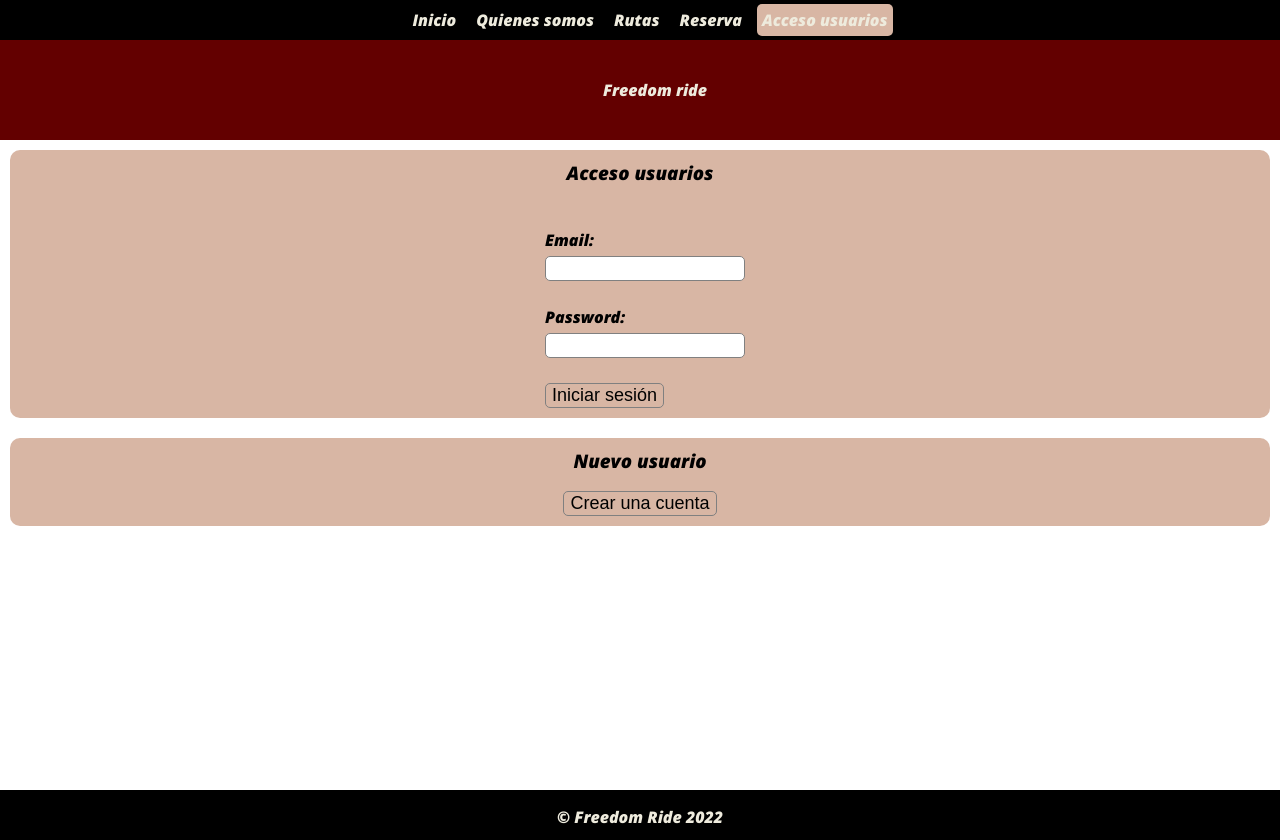
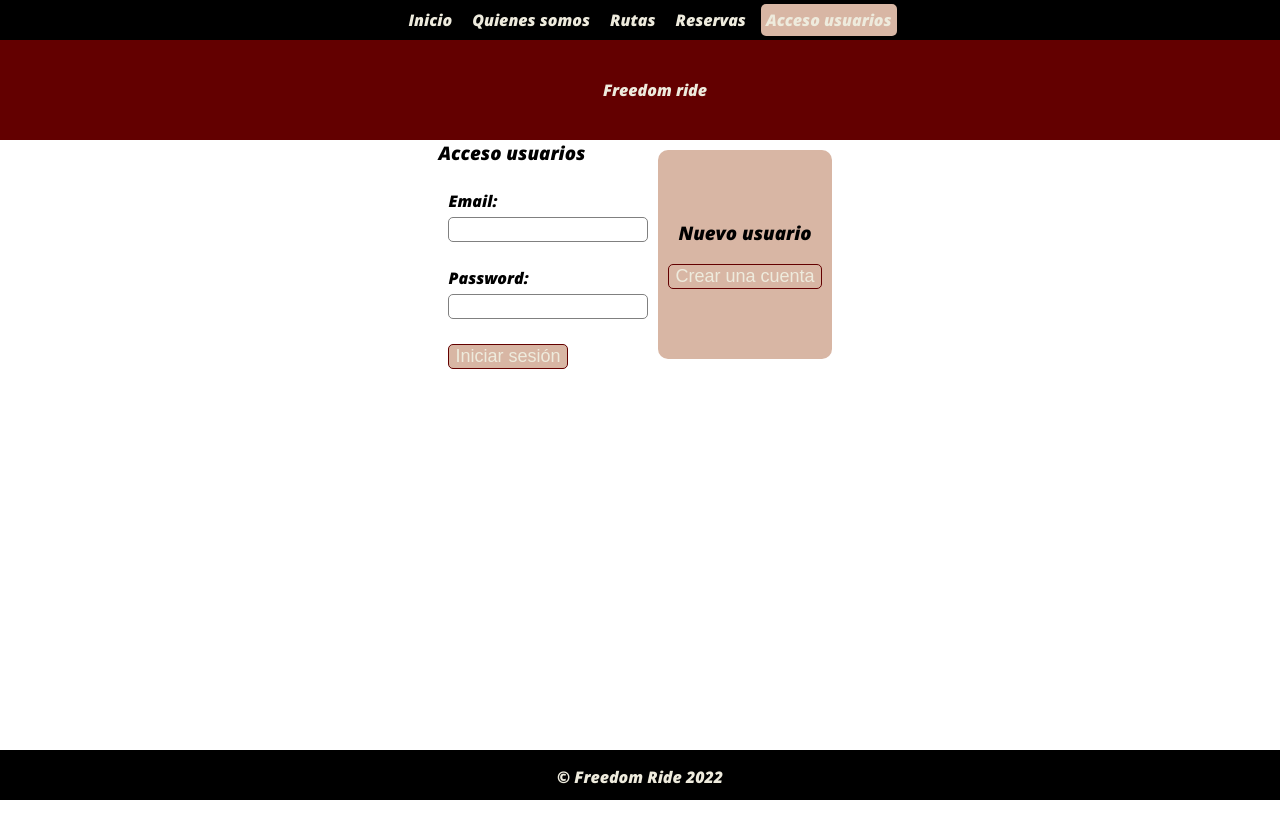
Before and after one commit to DaveSG1/project-client, a React (Create React App) app: page /login in a window 1280 px wide. After the commit the page ends 800 px from the top, so only its background shows below. Built offline with nearby package versions, Linux system fonts and the light colour scheme.

Commit message:
refactorizamos css y añadimos componente y pagina para las Rutas

```diff
--- a/src/App.css
+++ b/src/App.css
@@ -18,6 +18,20 @@ body {
 
 * {  box-sizing: border-box;
 
+}
+
+/* Botones: */
+
+button {
+  border-radius: 5px;
+  background-color: var(--makeup);
+  color: var(--bone);
+  border: solid 1px var(--dark-brown);
+  font-size: large;
+}
+
+button:hover {
+  background-color: var(--dark-brown);
 }
 
 /* Estilos para la navbar: */
@@ -49,10 +63,15 @@ body {
   border-radius: 5px;
 }
 
+.navbar a:hover {
+  width: 75%;
+  border-bottom: var(--dark-brown) solid 4px;
+}
+
 
 /* estilos para el header: */
 
-#header {
+.header {
   height: 100px;
   background-color: var(--dark-brown);
   color: var(--bone);
@@ -71,8 +90,7 @@ body {
   justify-content: center;
 }
 
-.registerform,
-.loginform,
+
 .newaccount {
 
   background-color: var(--makeup);
@@ -104,34 +122,11 @@ body {
   width: 200px;
 }
 
-.loginform button,
-.newaccount button {
-  border: solid 1px grey;
-  border-radius: 5px;
-  font-size: large;
-  background-color: var(--diveblue);
-  color: var(--divewhite);
-  cursor: pointer;
-}
-
-.loginform button:hover,
-.newaccount button:hover {
-  background-color: var(--divelightblue);
-}
-
-
-.logincomponent {
-  display:flex;
-  flex-direction: column;
-  justify-content: center;
-}
-
-
 
 
 /* Estilos para el footer: */
 
-#footer {
+.footer {
   background-color: var(--black);
   color: var(--bone);
   text-align: center;
@@ -150,7 +145,7 @@ body {
 }
 
 .contentwrap {
-  padding-bottom: 75px; /* footer height */
+  padding-bottom: 75px;
 }
 
 
@@ -158,6 +153,11 @@ body {
 /* Media query tablet */
 
 @media only screen and (min-width: 640px) {
+
+  .logincomponent {
+    flex-direction: row;
+  }
+
   .navlinks {
     display: inline;
   }
--- a/src/components/Footer.js
+++ b/src/components/Footer.js
@@ -2,7 +2,7 @@ import React from "react";
 
 export default function Footer() {
     return (
-        <div id="footer">
+        <div className="footer">
             <p> © Freedom Ride 2022</p>
         </div>
     )
--- a/src/components/Header.js
+++ b/src/components/Header.js
@@ -2,7 +2,7 @@ import React from "react"
 
 export default function Header() {
     return (
-        <div id="header">
+        <div className="header">
             <p>Freedom ride</p>
         </div>
     )
--- a/src/components/Index.js
+++ b/src/components/Index.js
@@ -1,10 +1,8 @@
 import React from "react"
-import Header from "./Header"
 
 export default function Index() {
     return (
         <div>
-            <Header />
             Contenido principal
         </div>
     )
--- a/src/components/Navbar.js
+++ b/src/components/Navbar.js
@@ -6,19 +6,19 @@ export default function Navbar() {
         <div>
             <nav className="navbar">
                 <div className="burger">
-                    <i class="fas fa-bars fa-lg"></i>
+                    <i className="fas fa-bars fa-lg"></i>
                 </div>
 
                 <div className="navlinks">
                     <NavLink to="/" activeClassName="active" exact={true}>Inicio</NavLink>
-                    <NavLink to="/Quienes somos" activeClassName="active">Quienes somos</NavLink>
+                    <NavLink to="/quienessomos" activeClassName="active">Quienes somos</NavLink>
                     <NavLink to="/rutas" activeClassName="active">Rutas</NavLink>
-                    <NavLink to="/reserva" activeClassName="active">Reserva</NavLink>
+                    <NavLink to="/reservas" activeClassName="active">Reservas</NavLink>
                 </div>
 
                 <div className="navlogin">
                     <NavLink to="/login">
-                        <i class="fas fa-user fa-lg"></i>
+                        <i className="fas fa-user fa-lg"></i>
                         <span>Acceso usuarios</span>
                     </NavLink>
                 </div>
--- a/src/components/Register.js
+++ b/src/components/Register.js
@@ -3,11 +3,11 @@ import React from "react";
 export default function Register() {
 
     return (
-        <div className="registerform">
-            <form action="#" method="POST">
+        <div className="registercomponent">
+            <form action="#" className="registerform" method="POST">
 
-                <label htmlFor="newEmail">Email:</label>
-                <input type="email" name="newEmail" id="newEmail" required />{/* al ser for palabra reservada de js, para react hemos de usar htmlFor */}
+                <label htmlFor="newEmail">Email:</label>       {/* al ser for palabra reservada de js, para react hemos de usar htmlFor */}
+                <input type="email" name="newEmail" id="newEmail" required />
 
                 <label htmlFor="newPassword">Contraseña:</label>
                 <input type="password" name="newPassword" id="newPassword" required />
--- a/src/components/Router.js
+++ b/src/components/Router.js
@@ -1,23 +1,35 @@
 import { BrowserRouter, Switch, Route } from "react-router-dom";
 
 import Navbar from "./Navbar";
+import Header from "./Header";
+
+import IndexPage from "../pages/IndexPage";
 import LoginPage from "../pages/LoginPage";
 import RegisterPage from "../pages/RegisterPage"
-import IndexPage from "../pages/IndexPage";
+import RutasPage from "../pages/RutasPage";
+
+import Footer from "./Footer";
+
+
 
 
 export default function Router() {
     return (
-        <div>
+        <div className="pagecontainer">
+            <div className="contentwrap">
                 <BrowserRouter>
                     <Navbar />
+                    <Header />
                     <Switch>
                         <Route exact path="/" component={IndexPage} />
                         <Route path="/login" component={LoginPage} />
                         <Route path="/register" component={RegisterPage} />
+                        <Route path="/rutas" component={RutasPage} />
 
                     </Switch>
                 </BrowserRouter>
             </div>
+            <Footer />
+        </div>
     )
 }
--- a/src/pages/LoginPage.js
+++ b/src/pages/LoginPage.js
@@ -1,17 +1,14 @@
 import React from 'react'
-import Header from '../components/Header'
+
 import Login from '../components/Login'
 import Footer from '../components/Footer'
 
 export default function LoginPage() {
     return (
-        <div className="pagecontainer">
-
-            <div className="contentwrap">
-                <Header />
-                <Login />
-            </div>
+        <div>
+            <Login />
             <Footer />
         </div>
+
     )
 }
--- a/src/pages/RegisterPage.js
+++ b/src/pages/RegisterPage.js
@@ -1,13 +1,12 @@
 import React from "react";
 import Footer from "../components/Footer";
-import Header from "../components/Header";
+
 import Register from "../components/Register"
 
 
 export default function RegisterPage() {
     return (
         <div>
-            <Header />
             <Register />
             <Footer />
         </div>
--- /dev/null
+++ b/src/pages/RutasPage.js
@@ -0,0 +1,9 @@
+import React from 'react'
+
+export default function Rutas() {
+    return (
+        <div>
+            Rutas
+        </div>
+    )
+}
```
Also changed, not shown: src/components/Rutas.js (added, +9 -0 lines). Lines whose indentation alone changed are shown as unchanged.
